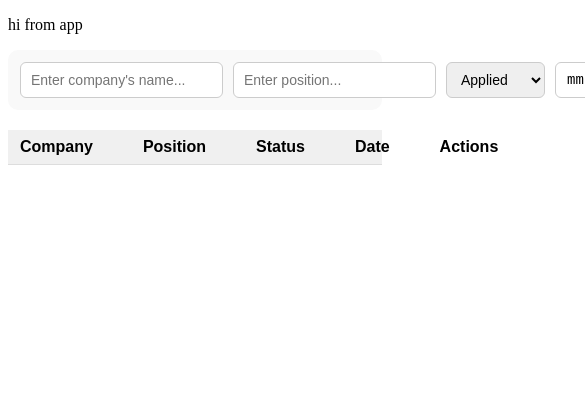
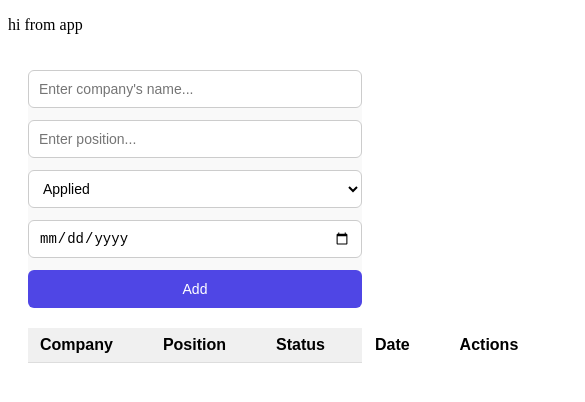
Before and after one commit to HanKwan/Job-application-tracker, a React (Vite) app: page / in a window 390 px wide. Shown: the top 402 px of the page, 585 px wide, since content can reach past the window. Built offline with nearby package versions, Linux system fonts and the light colour scheme.

Commit message:
style: improve UI for the form after 755px width

```diff
--- a/src/css/AppForm.css
+++ b/src/css/AppForm.css
@@ -1,33 +1,51 @@
 .app-form {
     display: grid;
-    grid-template-columns: 2fr 2fr 1fr 1.5fr auto;
-    gap: 10px;
-    padding: 12px;
+    grid-template-columns: 1.5fr 1.5fr 1fr 1fr auto;
+    gap: 12px;
+
+    align-items: stretch;
+
+    width: 100%;
+    max-width: 800px;
+    margin: 0 auto 20px auto;
+
     background: #f9f9f9;
     border-radius: 10px;
-    margin-bottom: 20px;
 }
 
+/* GLOBAL RESET FOR FORM ELEMENTS */
+.app-form input,
+.app-form select,
+.app-form button {
+    width: 100%;
+    height: 38px;
+
+    padding: 0 10px;
+    font-size: 14px;
+
+    border-radius: 6px;
+    box-sizing: border-box;
+}
+
+/* inputs + select */
 .app-form input,
 .app-form select {
-    padding: 8px 10px;
     border: 1px solid #ccc;
-    border-radius: 6px;
-    font-size: 14px;
+    background: white;
 }
 
+/* focus */
 .app-form input:focus,
 .app-form select:focus {
     outline: none;
     border-color: #4f46e5;
 }
 
+/* button */
 .app-form button {
-    padding: 8px 14px;
     border: none;
     background: #4f46e5;
     color: white;
-    border-radius: 6px;
     cursor: pointer;
     transition: 0.2s;
 }
@@ -35,3 +53,10 @@
 .app-form button:hover {
     background: #4338ca;
 }
+
+/* mobile */
+@media (max-width: 755px) {
+    .app-form {
+        grid-template-columns: 1fr;
+    }
+}
--- a/src/css/AppItem.css
+++ b/src/css/AppItem.css
@@ -1,42 +1,46 @@
 .app-item {
-  display: flex;
-  align-items: center;
-  background-color: #1e1e1e;
-  padding: 12px 16px;
-  margin-bottom: 8px;
-  border-radius: 8px;
-  color: white;
+    display: grid;
+    grid-template-columns: 2fr 1.5fr 1.5fr 1.5fr auto;
+    align-items: center;
+    gap: 10px;
+    padding: 10px;
+    border-bottom: 1px solid #eee;
+    flex-wrap: wrap;
 }
 
-.app-item span {
-  flex: 1;
+.app-item select {
+    padding: 6px 10px;
+    border-radius: 6px;
+    border: 1px solid #ccc;
+    background: white;
+    font-size: 14px;
+    cursor: pointer;
 }
 
-.actions {
-  display: flex;
-  gap: 8px;
+.app-item select:focus {
+    outline: none;
+    border-color: #4f46e5;
+}
+
+.actions button {
+    margin-right: 5px;
+    padding: 5px 10px;
+    border: none;
+    border-radius: 6px;
+    cursor: pointer;
 }
 
 .edit-btn {
-  background-color: #3b82f6;
-  border: none;
-  padding: 6px 10px;
-  border-radius: 6px;
-  color: white;
-  cursor: pointer;
+    background: #facc15;
 }
 
 .delete-btn {
-  background-color: #ef4444;
-  border: none;
-  padding: 6px 10px;
-  border-radius: 6px;
-  color: white;
-  cursor: pointer;
+    background: #ef4444;
+    color: white;
 }
 
 /* Status colors */
-.status.applied { color: #9ca3af; }
-.status.interview { color: #f59e0b; }
-.status.offer { color: #22c55e; }
-.status.rejected { color: #ef4444; }
+.status-applied { color: #9ca3af; }
+.status-interview { color: #f59e0b; }
+.status-offer { color: #22c55e; }
+.status-rejected { color: #ef4444; }
--- /dev/null
+++ b/src/css/Home.css
@@ -0,0 +1,5 @@
+.container {
+    max-width: 800px;
+    margin: 0 auto;
+    padding: 20px;
+}
--- a/src/pages/Home.tsx
+++ b/src/pages/Home.tsx
@@ -2,6 +2,7 @@ import { useState } from "react"
 import ApplicationForm from "../components/ApplicationForm"
 import ApplicationList from "../components/ApplicationList"
 import type { AppItem } from "../types/AppType"
+import "../css/Home.css"
 
 function Home () {
     const [applications, setApplications] = useState<AppItem[]>([])
@@ -14,12 +15,14 @@ function Home () {
         setApplications(prev => prev.map(app =>
             app.id === updatedApp.id ? updatedApp : app))
     }
+    console.log(applications);
+
 
     return (
-        <>
+        <form className="container">
             <ApplicationForm onAdd={handleAdd}/>
             <ApplicationList applications={applications} onUpdate={handleUpdate}/>
-        </>
+        </form>
 
     )
 }
```
